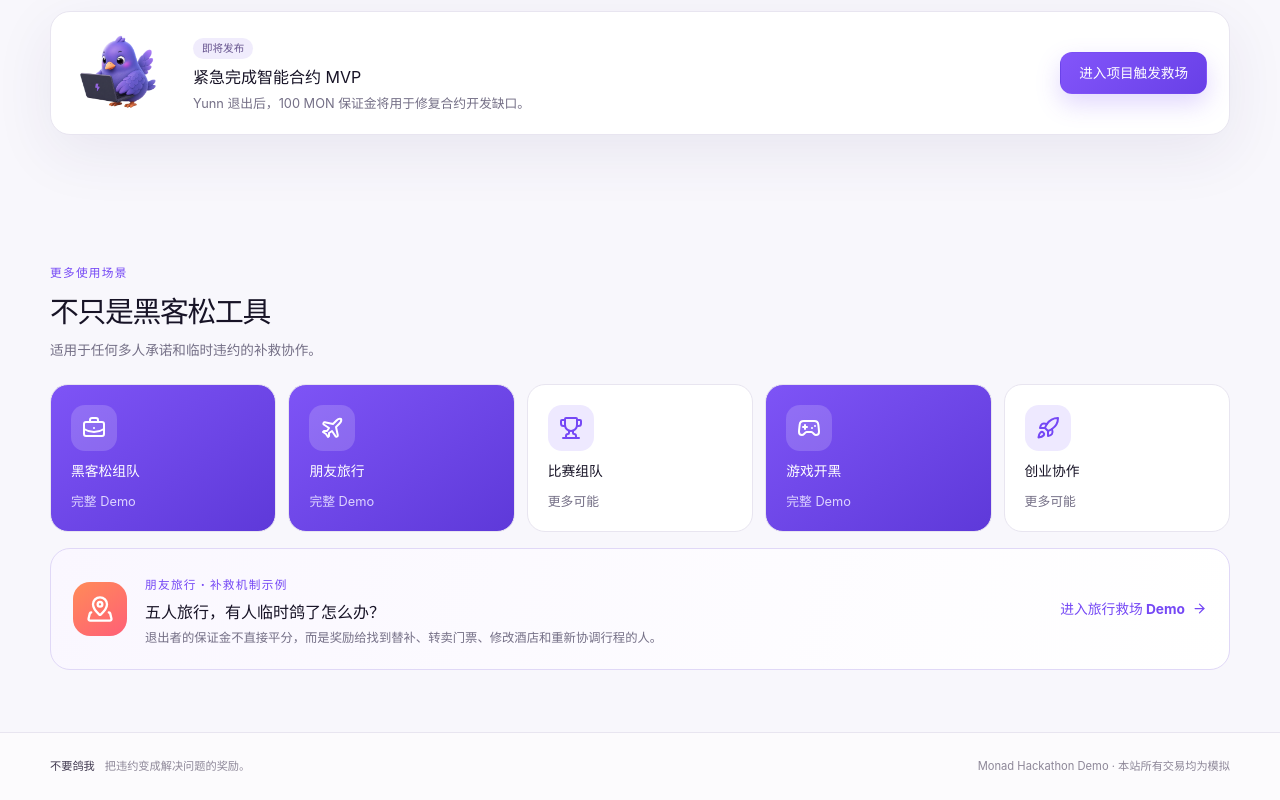
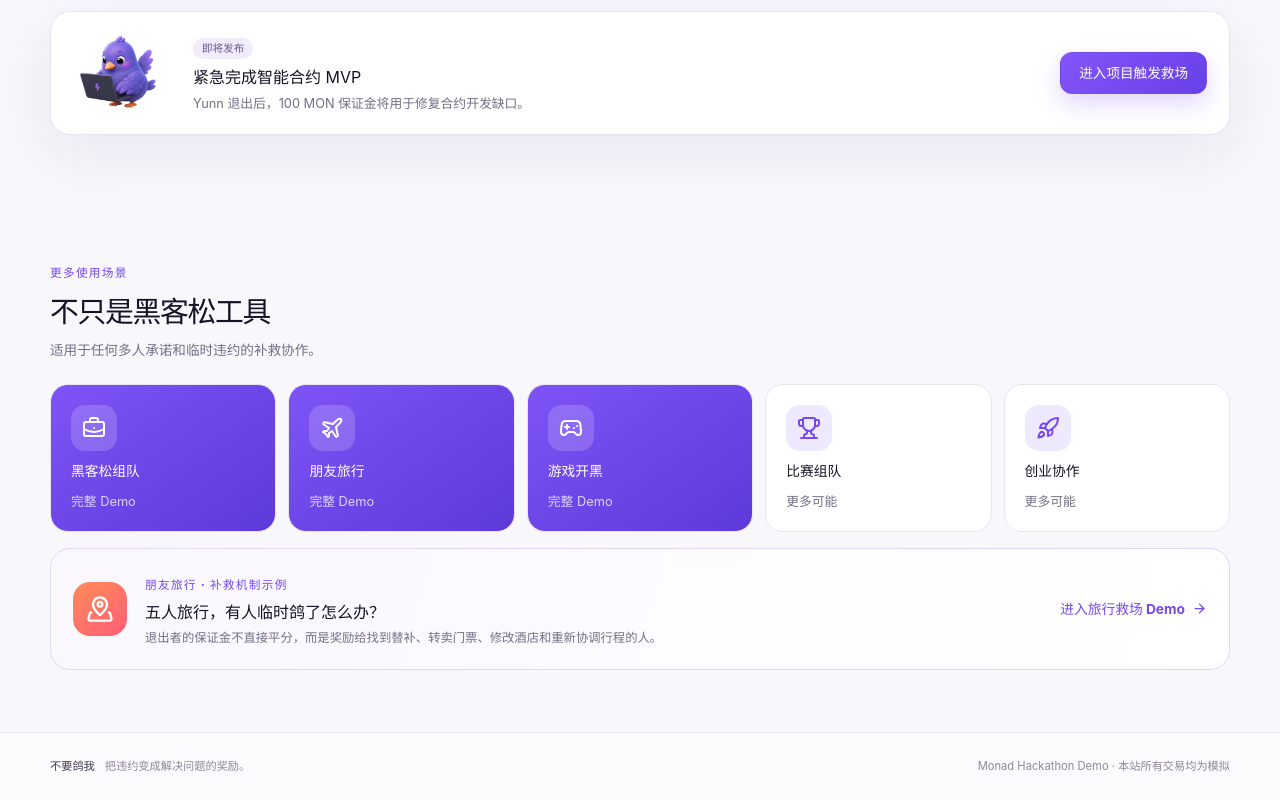
Before and after one commit to Gos0lis/dont-ghost-me, a React (Vite) app in the folder frontend/: page / in a window 1280 px wide. Shown: the part 974-1774 px from the top of the page. Built offline with nearby package versions, Linux system fonts and the light colour scheme.

Commit message:
fix: reorder homepage scenarios

```diff
--- a/frontend/src/pages/HomePage.tsx
+++ b/frontend/src/pages/HomePage.tsx
@@ -23,8 +23,8 @@ const mechanisms = [
 const scenarios = [
   { icon: BriefcaseBusiness, title: '黑客松组队', active: true, to: '/project/monad-hackathon' },
   { icon: Plane, title: '朋友旅行', active: true, to: '/travel' },
+  { icon: Gamepad2, title: '游戏开黑', active: true, to: '/game-case' },
   { icon: Trophy, title: '比赛组队', active: false },
-  { icon: Gamepad2, title: '游戏开黑', active: true, to: '/game-case' },
   { icon: Rocket, title: '创业协作', active: false },
 ]
 
```
